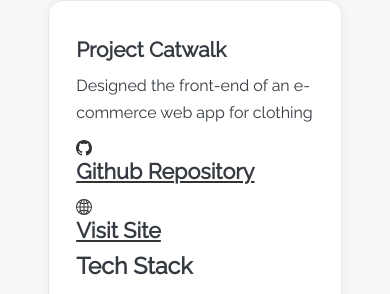
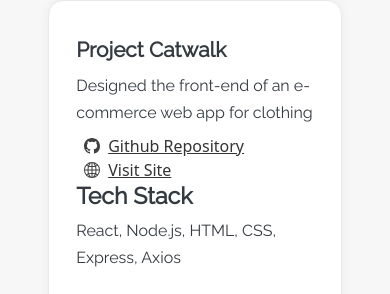
Before and after one commit to chiaolinghong3d/Projects, a React (Create React App) app: page / in a window 390 px wide. Shown: the part 1656-1950 px from the top of the page. Built offline with nearby package versions, Linux system fonts and the light colour scheme.

Commit message:
Added flex box for project links and adding bootstrap col so on phone it will change to rows.

```diff
--- a/src/components/ProjectLinks.jsx
+++ b/src/components/ProjectLinks.jsx
@@ -3,15 +3,19 @@ import { BsGithub, BsGlobe2 } from "react-icons/bs";
 
 function ProjectLinks({ github, site }) {
   return (
-    <div className='project-links-container'>
-      <a href={github}>
-        <BsGithub />
-        <h4>Github Repository</h4>
-      </a>
-      <a href={site}>
-        <BsGlobe2 />
-        <h4>Visit Site</h4>
-      </a>
+    <div className='row project-links-container'>
+      <div className='col-sm-6 col-md-4 d-flex align-items-center'>
+        <BsGithub className='mx-2'/>
+        <a href={github} className='blue'>
+          Github Repository
+        </a>
+      </div>
+      <div className='col-sm-3 col-md-4 d-flex align-items-center'>
+        <BsGlobe2 className='mx-2'/>
+        <a href={site} className='blue'>
+          Visit Site
+        </a>
+      </div>
     </div>
   );
 }
```
